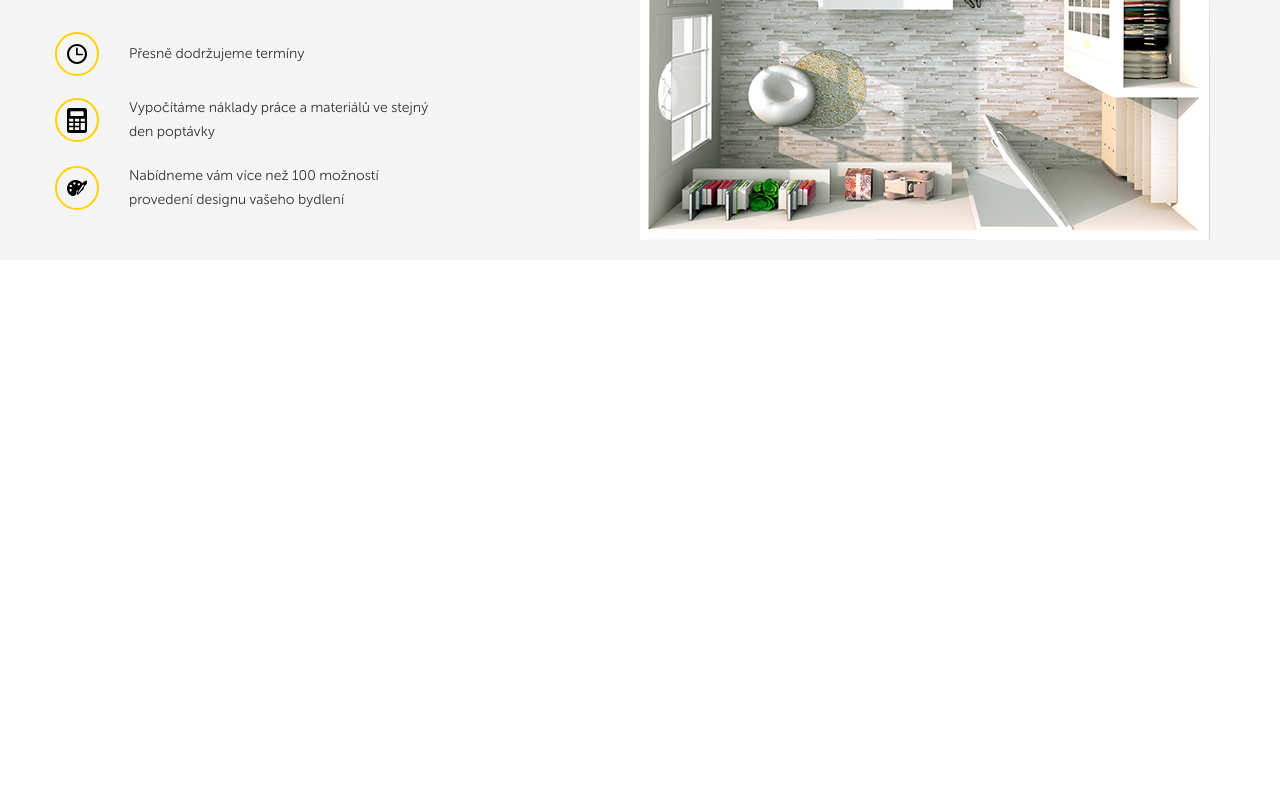
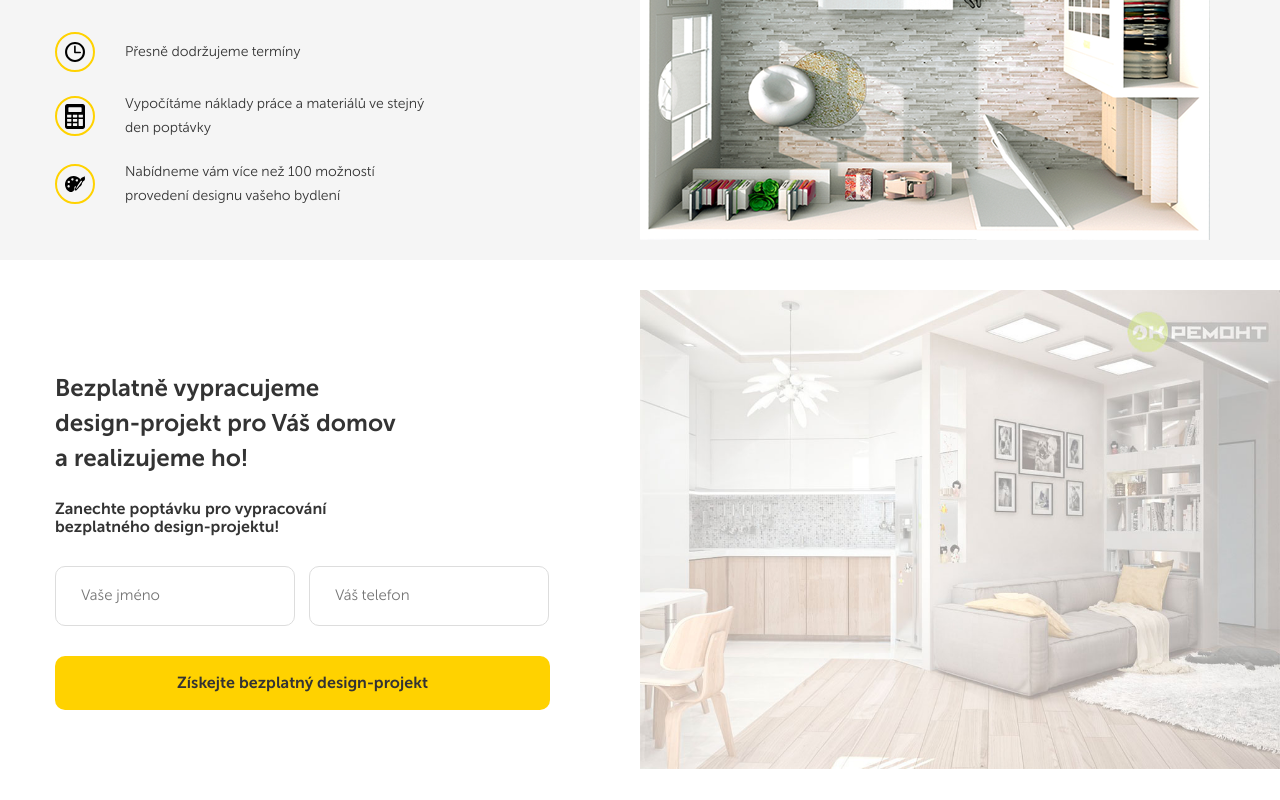
Before and after one commit to moomo1976/build, a website: page src/index.html in a window 1280 px wide. Shown: the part 383-1183 px from the top of the page. Before the commit the page ends 800 px from the top, so only its background shows below. Drawn offline with Linux system fonts and the light colour scheme.

Commit message:
kodovani sekce s nabidkou + responzivita

```diff
--- a/src/index.html
+++ b/src/index.html
@@ -27,6 +27,7 @@
     </header>
 
     <main>
+
         <section class="main">
             <div class="container">
                 <div class="main-block">
@@ -55,6 +56,26 @@
                 </div>
             </div>
         </section>
+        <!-- SECTION OFFER -->
+        <section class="offer">
+           <div class="container">
+                <div class="offer-block">
+                    <h2 class="offer-title">
+                        Bezplatně vypracujeme design-projekt pro Váš domov a realizujeme ho!
+                    </h2>
+                    <span class="offer-subtitle">
+                        Zanechte poptávku pro vypracování bezplatného design-projektu!
+                    </span>
+                    <!-- offer form -->
+                    <form action="#" class="form offer__form">
+                        <input type="text" class="input offer__input" placeholder="Vaše jméno">
+                        <input type="tel" class="input offer__input" placeholder="Váš telefon">
+                        <button class="button offer__button">Získejte bezplatný design-projekt
+                        </button>
+                    </form>
+                </div>
+           </div>
+        </section>
     </main>
 
 
--- a/src/sass/_vars.sass
+++ b/src/sass/_vars.sass
@@ -6,6 +6,6 @@ $test-border: 1px solid green
 $accent: #333333
 $buttons: #ffd200
 $grey: #f5f5f5
-
+$orrder-input: #dddddd
 // BUTTONS
 $btn-radius: 10px
--- a/src/sass/style.sass
+++ b/src/sass/style.sass
@@ -2,7 +2,8 @@
 @import "fonts"
 @import "mixins"
 
-
+*
+    box-sizing: border-box
 body
     +reg
 img
@@ -14,11 +15,23 @@ img
     margin: auto
     @media ( max-width: 640px)
         width: 90%
+
 .button
     background-color: $buttons
     color: $accent
     border: none
-
+    +bold
+    cursor: pointer
+    padding: 18px 47px
+    border-radius: 10px
+    &:hover
+        background-color: lighten($buttons, 10%)
+        transition: .3s
+.input
+    border: 1px solid $orrder-input
+    font-size: 15px
+    padding: 20px 25px
+    border-radius: $btn-radius
 
 .header
     padding: 20px 0
@@ -28,7 +41,7 @@ img
         align-items: center
     &__info
         display: flex
-        align-items: center  // Vertikální zarovnání
+        align-items: center
         text-align: right
     &__contacts
         display: flex
@@ -50,12 +63,11 @@ img
         margin-top: 5px
     &__button
         +bold
-        padding: 18px 47px
-        border-radius: $btn-radius
         margin-left: 30px
-        font-size: 13px
+        font-size: 15px
+        cursor: pointer
 
-    // Section main
+
 .main
     background-color: $grey
     &-block
@@ -87,7 +99,7 @@ img
                 font-size: 16px
                 line-height: 1.4
     &-image
-        margin-right: -55px
+        // margin-right: -50px
         @media (max-width: 1200px)
             width: 100%
     &-list
@@ -100,6 +112,8 @@ img
             display: flex
             align-items: center
             margin-bottom: 20px
+            &:last-child
+                margin-bottom: 0
             @media (max-width: 640px)
                 margin-bottom: 15px
 
@@ -121,3 +135,64 @@ img
             @media (max-width: 640px)
                 font-size: 12
                 max-width: 250px
+
+.offer
+    padding: 90px 0
+    background: url('../img/offer-bg.jpg') no-repeat
+    background-position: 100% 50%
+    background-size: 50% auto
+    position: relative
+    @media (max-width: 1200px)
+        background-size: cover
+    @media (max-width: 768px)
+        background: #fff
+    &:before
+        content: ''
+        width: 50%
+        height: 100%
+        position: absolute
+        background-color: #fff
+        top: 0
+        left: 0
+
+
+    // background-position: 100% 50 %
+    // background-size: 51% auto
+    &-block
+        width: 50%
+        padding-right: 90px
+        position: relative
+        @media (max-width: 768px)
+            width: 100%
+            padding-right: 0
+    &-title
+        +bold
+        color: $accent
+        font-size: 24px
+        line-height: 35px
+        max-width: 350px
+        margin-bottom: 25px
+    &-subtitle
+        +bold
+        color: $accent
+        font-size: 16px
+        display: inline-block
+        max-width: 280px
+        margin-bottom: 30px
+        color: $accent
+    &__input
+        margin-bottom: 30px
+        width: 240px
+        @media (max-width: 1200px)
+            width: 100%
+            margin-bottom: 15px
+        &:first-child
+            margin-right: 10px
+    &__button
+        width: 100%
+        font-size: 16px
+        min-height: 72  px
+        @media (max-width: 1200px)
+            font-size: 13px
+        @media (max-width: 768px)
+            font-size: 16px
```
Also changed, not shown: src/css/style.css, src/img/offer-bg.jpg (added), src/img/offer_bg.png (added), src/sass/_mixins.scss (line endings or trailing spaces), 1 other file.
